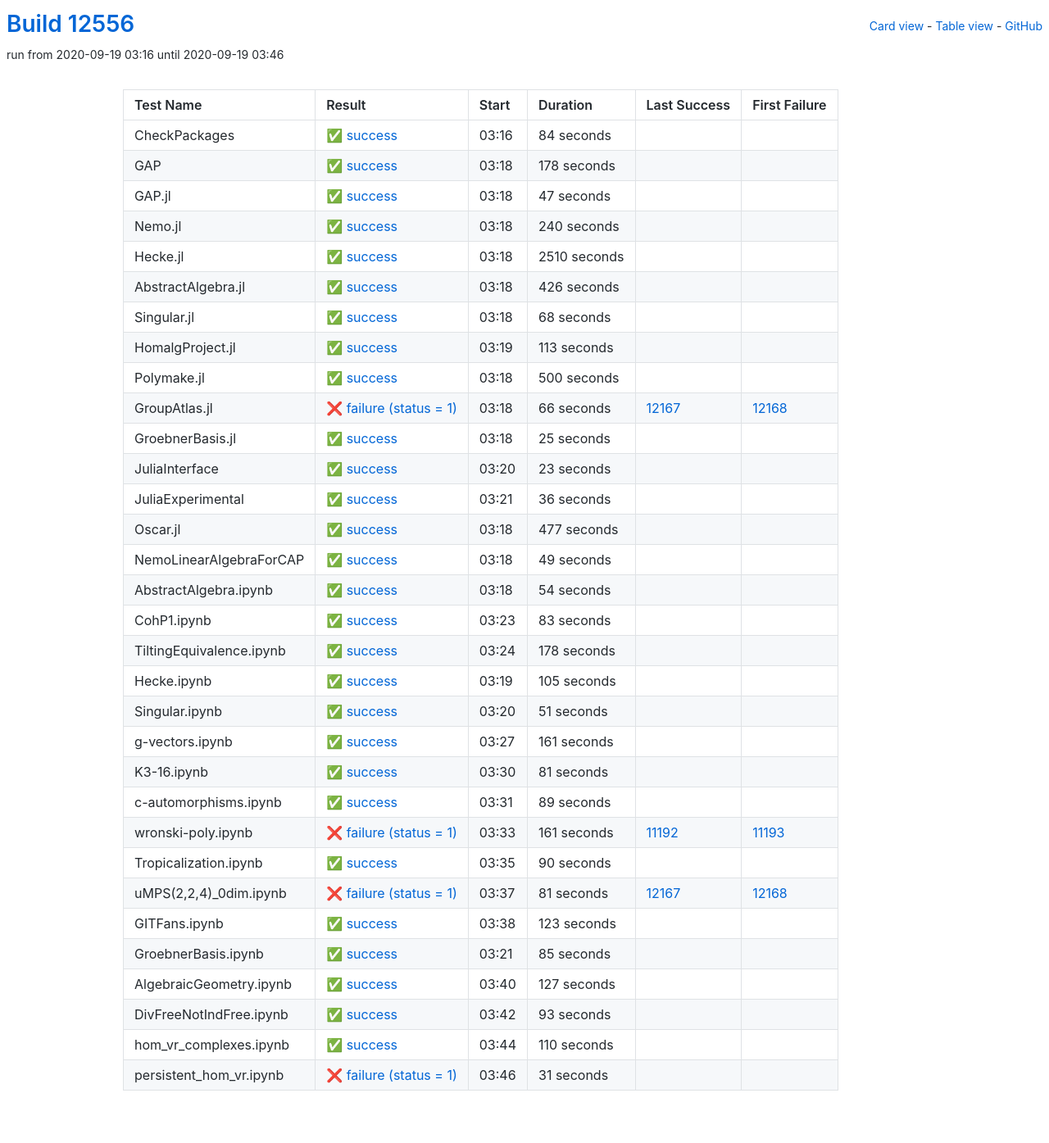
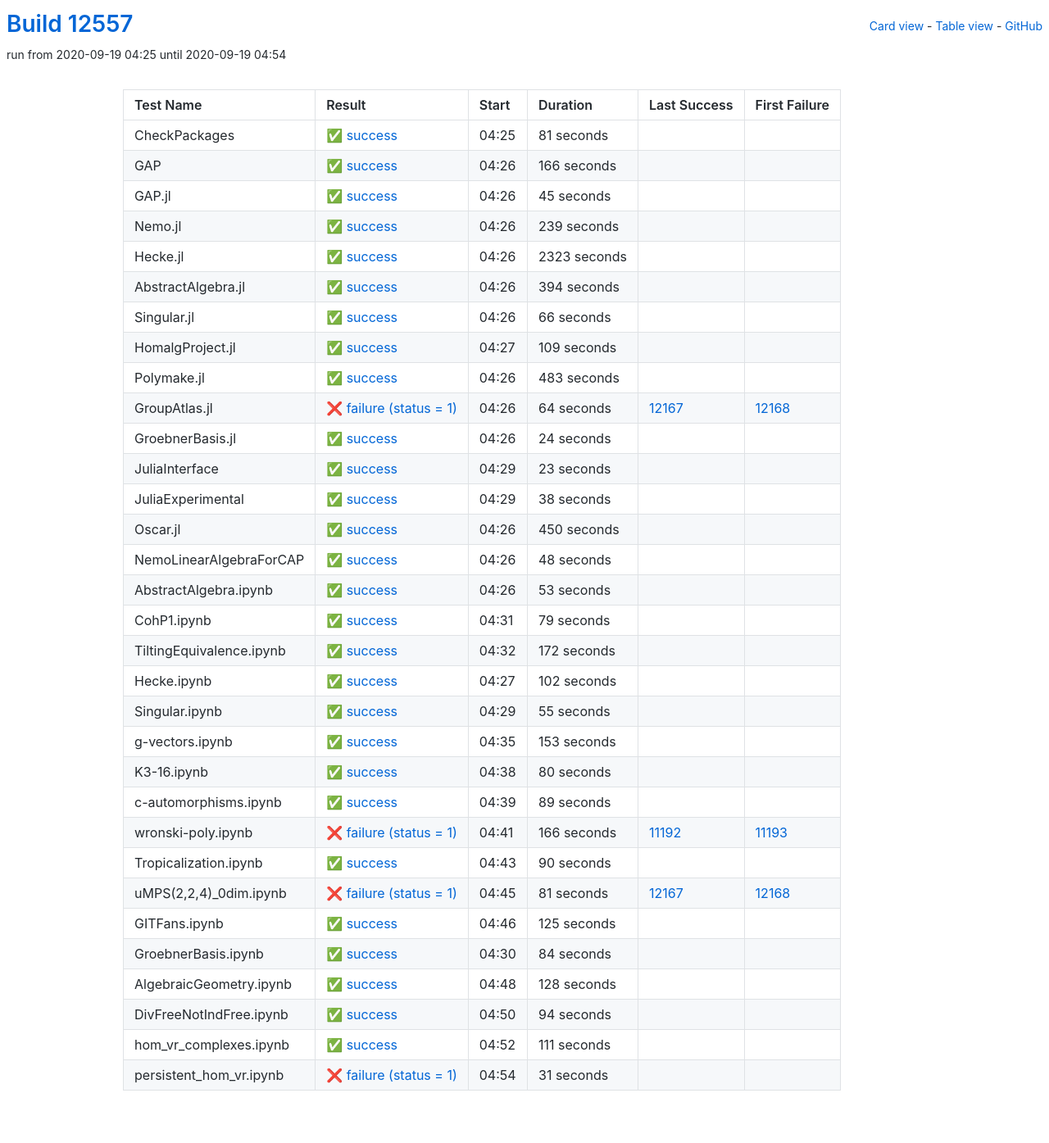
Before and after one commit to oscar-system/oscar-ci-status, a Jekyll site: the page built from table.html, in a window 1280 px wide. Shown: the whole page at 82% size. Built offline with Jekyll 4.4.1, drawn with Linux system fonts in a browser that asks for light colours.

Commit message:
Build #12557

```diff
--- a/_data/ci.yml
+++ b/_data/ci.yml
@@ -1,6 +1,6 @@
 ---
-build: 12556
-build_url: https://oscarci.mathematik.uni-kl.de/job/oscar/12556/
+build: 12557
+build_url: https://oscarci.mathematik.uni-kl.de/job/oscar/12557/
 job: oscar
 organization: oscar-system
 repo: oscar-ci-status
@@ -8,140 +8,140 @@ repourl: https://github.com/oscar-system/oscar-ci-status
 tests:
 - name: CheckPackages
   id: checkpackages
-  log: https://oscarci.mathematik.uni-kl.de/job/oscar/12556/artifact/logs/build-12556/CheckPackages.log
-  start: 2020-09-19 03:16
+  log: https://oscarci.mathematik.uni-kl.de/job/oscar/12557/artifact/logs/build-12557/CheckPackages.log
+  start: 2020-09-19 04:25
   success: true
   exitcode: 0
   status: success
-  duration: 84
+  duration: 81
   last_success: false
   last_success_url:
   first_failure: false
   first_failure_url:
 - name: GAP
   id: gap
-  log: https://oscarci.mathematik.uni-kl.de/job/oscar/12556/artifact/logs/build-12556/GAP.log
-  start: 2020-09-19 03:18
+  log: https://oscarci.mathematik.uni-kl.de/job/oscar/12557/artifact/logs/build-12557/GAP.log
+  start: 2020-09-19 04:26
   success: true
   exitcode: 0
   status: success
-  duration: 178
+  duration: 166
   last_success: false
   last_success_url:
   first_failure: false
   first_failure_url:
 - name: GAP.jl
   id: gap-jl
-  log: https://oscarci.mathematik.uni-kl.de/job/oscar/12556/artifact/logs/build-12556/GAP.jl.log
-  start: 2020-09-19 03:18
+  log: https://oscarci.mathematik.uni-kl.de/job/oscar/12557/artifact/logs/build-12557/GAP.jl.log
+  start: 2020-09-19 04:26
   success: true
   exitcode: 0
   status: success
-  duration: 47
+  duration: 45
   last_success: false
   last_success_url:
   first_failure: false
   first_failure_url:
 - name: Nemo.jl
   id: nemo-jl
-  log: https://oscarci.mathematik.uni-kl.de/job/oscar/12556/artifact/logs/build-12556/Nemo.jl.log
-  start: 2020-09-19 03:18
+  log: https://oscarci.mathematik.uni-kl.de/job/oscar/12557/artifact/logs/build-12557/Nemo.jl.log
+  start: 2020-09-19 04:26
   success: true
   exitcode: 0
   status: success
-  duration: 240
+  duration: 239
   last_success: false
   last_success_url:
   first_failure: false
   first_failure_url:
 - name: Hecke.jl
   id: hecke-jl
-  log: https://oscarci.mathematik.uni-kl.de/job/oscar/12556/artifact/logs/build-12556/Hecke.jl.log
-  start: 2020-09-19 03:18
+  log: https://oscarci.mathematik.uni-kl.de/job/oscar/12557/artifact/logs/build-12557/Hecke.jl.log
+  start: 2020-09-19 04:26
   success: true
   exitcode: 0
   status: success
-  duration: 2510
+  duration: 2323
   last_success: false
   last_success_url:
   first_failure: false
   first_failure_url:
 - name: AbstractAlgebra.jl
   id: abstractalgebra-jl
-  log: https://oscarci.mathematik.uni-kl.de/job/oscar/12556/artifact/logs/build-12556/AbstractAlgebra.jl.log
-  start: 2020-09-19 03:18
+  log: https://oscarci.mathematik.uni-kl.de/job/oscar/12557/artifact/logs/build-12557/AbstractAlgebra.jl.log
+  start: 2020-09-19 04:26
   success: true
   exitcode: 0
   status: success
-  duration: 426
+  duration: 394
   last_success: false
   last_success_url:
   first_failure: false
   first_failure_url:
 - name: Singular.jl
   id: singular-jl
-  log: https://oscarci.mathematik.uni-kl.de/job/oscar/12556/artifact/logs/build-12556/Singular.jl.log
-  start: 2020-09-19 03:18
+  log: https://oscarci.mathematik.uni-kl.de/job/oscar/12557/artifact/logs/build-12557/Singular.jl.log
+  start: 2020-09-19 04:26
   success: true
   exitcode: 0
   status: success
-  duration: 68
+  duration: 66
   last_success: false
   last_success_url:
   first_failure: false
   first_failure_url:
 - name: HomalgProject.jl
   id: homalgproject-jl
-  log: https://oscarci.mathematik.uni-kl.de/job/oscar/12556/artifact/logs/build-12556/HomalgProject.jl.log
-  start: 2020-09-19 03:19
+  log: https://oscarci.mathematik.uni-kl.de/job/oscar/12557/artifact/logs/build-12557/HomalgProject.jl.log
+  start: 2020-09-19 04:27
   success: true
   exitcode: 0
   status: success
-  duration: 113
+  duration: 109
   last_success: false
   last_success_url:
   first_failure: false
   first_failure_url:
 - name: Polymake.jl
   id: polymake-jl
-  log: https://oscarci.mathematik.uni-kl.de/job/oscar/12556/artifact/logs/build-12556/Polymake.jl.log
-  start: 2020-09-19 03:18
+  log: https://oscarci.mathematik.uni-kl.de/job/oscar/12557/artifact/logs/build-12557/Polymake.jl.log
+  start: 2020-09-19 04:26
   success: true
   exitcode: 0
   status: success
-  duration: 500
+  duration: 483
   last_success: false
   last_success_url:
   first_failure: false
   first_failure_url:
 - name: GroupAtlas.jl
   id: groupatlas-jl
-  log: https://oscarci.mathematik.uni-kl.de/job/oscar/12556/artifact/logs/build-12556/GroupAtlas.jl.log
-  start: 2020-09-19 03:18
+  log: https://oscarci.mathematik.uni-kl.de/job/oscar/12557/artifact/logs/build-12557/GroupAtlas.jl.log
+  start: 2020-09-19 04:26
   success: false
   exitcode: 1
   status: failure
-  duration: 66
+  duration: 64
   last_success: 12167
   last_success_url: https://oscarci.mathematik.uni-kl.de/job/oscar/12167/
   first_failure: 12168
   first_failure_url: https://oscarci.mathematik.uni-kl.de/job/oscar/12168/
 - name: GroebnerBasis.jl
   id: groebnerbasis-jl
-  log: https://oscarci.mathematik.uni-kl.de/job/oscar/12556/artifact/logs/build-12556/GroebnerBasis.jl.log
-  start: 2020-09-19 03:18
+  log: https://oscarci.mathematik.uni-kl.de/job/oscar/12557/artifact/logs/build-12557/GroebnerBasis.jl.log
+  start: 2020-09-19 04:26
   success: true
   exitcode: 0
   status: success
-  duration: 25
+  duration: 24
   last_success: false
   last_success_url:
   first_failure: false
   first_failure_url:
 - name: JuliaInterface
   id: juliainterface
-  log: https://oscarci.mathematik.uni-kl.de/job/oscar/12556/artifact/logs/build-12556/JuliaInterface.log
-  start: 2020-09-19 03:20
+  log: https://oscarci.mathematik.uni-kl.de/job/oscar/12557/artifact/logs/build-12557/JuliaInterface.log
+  start: 2020-09-19 04:29
   success: true
   exitcode: 0
   status: success
@@ -152,128 +152,128 @@ tests:
   first_failure_url:
 - name: JuliaExperimental
   id: juliaexperimental
-  log: https://oscarci.mathematik.uni-kl.de/job/oscar/12556/artifact/logs/build-12556/JuliaExperimental.log
-  start: 2020-09-19 03:21
+  log: https://oscarci.mathematik.uni-kl.de/job/oscar/12557/artifact/logs/build-12557/JuliaExperimental.log
+  start: 2020-09-19 04:29
   success: true
   exitcode: 0
   status: success
-  duration: 36
+  duration: 38
   last_success: false
   last_success_url:
   first_failure: false
   first_failure_url:
 - name: Oscar.jl
   id: oscar-jl
-  log: https://oscarci.mathematik.uni-kl.de/job/oscar/12556/artifact/logs/build-12556/Oscar.jl.log
-  start: 2020-09-19 03:18
+  log: https://oscarci.mathematik.uni-kl.de/job/oscar/12557/artifact/logs/build-12557/Oscar.jl.log
+  start: 2020-09-19 04:26
   success: true
   exitcode: 0
   status: success
-  duration: 477
+  duration: 450
   last_success: false
   last_success_url:
   first_failure: false
   first_failure_url:
 - name: NemoLinearAlgebraForCAP
   id: nemolinearalgebraforcap
-  log: https://oscarci.mathematik.uni-kl.de/job/oscar/12556/artifact/logs/build-12556/NemoLinearAlgebraForCAP.log
-  start: 2020-09-19 03:18
+  log: https://oscarci.mathematik.uni-kl.de/job/oscar/12557/artifact/logs/build-12557/NemoLinearAlgebraForCAP.log
+  start: 2020-09-19 04:26
   success: true
   exitcode: 0
   status: success
-  duration: 49
+  duration: 48
   last_success: false
   last_success_url:
   first_failure: false
   first_failure_url:
 - name: AbstractAlgebra.ipynb
   id: abstractalgebra-ipynb
-  log: https://oscarci.mathematik.uni-kl.de/job/oscar/12556/artifact/logs/build-12556/AbstractAlgebra.ipynb.log
-  start: 2020-09-19 03:18
+  log: https://oscarci.mathematik.uni-kl.de/job/oscar/12557/artifact/logs/build-12557/AbstractAlgebra.ipynb.log
+  start: 2020-09-19 04:26
   success: true
   exitcode: 0
   status: success
-  duration: 54
+  duration: 53
   last_success: false
   last_success_url:
   first_failure: false
   first_failure_url:
 - name: CohP1.ipynb
   id: cohp1-ipynb
-  log: https://oscarci.mathematik.uni-kl.de/job/oscar/12556/artifact/logs/build-12556/CohP1.ipynb.log
-  start: 2020-09-19 03:23
+  log: https://oscarci.mathematik.uni-kl.de/job/oscar/12557/artifact/logs/build-12557/CohP1.ipynb.log
+  start: 2020-09-19 04:31
   success: true
   exitcode: 0
   status: success
-  duration: 83
+  duration: 79
   last_success: false
   last_success_url:
   first_failure: false
   first_failure_url:
 - name: TiltingEquivalence.ipynb
   id: tiltingequivalence-ipynb
-  log: https://oscarci.mathematik.uni-kl.de/job/oscar/12556/artifact/logs/build-12556/TiltingEquivalence.ipynb.log
-  start: 2020-09-19 03:24
+  log: https://oscarci.mathematik.uni-kl.de/job/oscar/12557/artifact/logs/build-12557/TiltingEquivalence.ipynb.log
+  start: 2020-09-19 04:32
   success: true
   exitcode: 0
   status: success
-  duration: 178
+  duration: 172
   last_success: false
   last_success_url:
   first_failure: false
   first_failure_url:
 - name: Hecke.ipynb
   id: hecke-ipynb
-  log: https://oscarci.mathematik.uni-kl.de/job/oscar/12556/artifact/logs/build-12556/Hecke.ipynb.log
-  start: 2020-09-19 03:19
+  log: https://oscarci.mathematik.uni-kl.de/job/oscar/12557/artifact/logs/build-12557/Hecke.ipynb.log
+  start: 2020-09-19 04:27
   success: true
   exitcode: 0
   status: success
-  duration: 105
+  duration: 102
   last_success: false
   last_success_url:
   first_failure: false
   first_failure_url:
 - name: Singular.ipynb
   id: singular-ipynb
-  log: https://oscarci.mathematik.uni-kl.de/job/oscar/12556/artifact/logs/build-12556/Singular.ipynb.log
-  start: 2020-09-19 03:20
+  log: https://oscarci.mathematik.uni-kl.de/job/oscar/12557/artifact/logs/build-12557/Singular.ipynb.log
+  start: 2020-09-19 04:29
   success: true
   exitcode: 0
   status: success
-  duration: 51
+  duration: 55
   last_success: false
   last_success_url:
   first_failure: false
   first_failure_url:
 - name: g-vectors.ipynb
   id: g-vectors-ipynb
-  log: https://oscarci.mathematik.uni-kl.de/job/oscar/12556/artifact/logs/build-12556/g-vectors.ipynb.log
-  start: 2020-09-19 03:27
+  log: https://oscarci.mathematik.uni-kl.de/job/oscar/12557/artifact/logs/build-12557/g-vectors.ipynb.log
+  start: 2020-09-19 04:35
   success: true
   exitcode: 0
   status: success
-  duration: 161
+  duration: 153
   last_success: false
   last_success_url:
   first_failure: false
   first_failure_url:
 - name: K3-16.ipynb
   id: k3-16-ipynb
-  log: https://oscarci.mathematik.uni-kl.de/job/oscar/12556/artifact/logs/build-12556/K3-16.ipynb.log
-  start: 2020-09-19 03:30
+  log: https://oscarci.mathematik.uni-kl.de/job/oscar/12557/artifact/logs/build-12557/K3-16.ipynb.log
+  start: 2020-09-19 04:38
   success: true
   exitcode: 0
   status: success
-  duration: 81
+  duration: 80
   last_success: false
   last_success_url:
   first_failure: false
   first_failure_url:
 - name: c-automorphisms.ipynb
   id: c-automorphisms-ipynb
-  log: https://oscarci.mathematik.uni-kl.de/job/oscar/12556/artifact/logs/build-12556/c-automorphisms.ipynb.log
-  start: 2020-09-19 03:31
+  log: https://oscarci.mathematik.uni-kl.de/job/oscar/12557/artifact/logs/build-12557/c-automorphisms.ipynb.log
+  start: 2020-09-19 04:39
   success: true
   exitcode: 0
   status: success
@@ -284,20 +284,20 @@ tests:
   first_failure_url:
 - name: wronski-poly.ipynb
   id: wronski-poly-ipynb
-  log: https://oscarci.mathematik.uni-kl.de/job/oscar/12556/artifact/logs/build-12556/wronski-poly.ipynb.log
-  start: 2020-09-19 03:33
+  log: https://oscarci.mathematik.uni-kl.de/job/oscar/12557/artifact/logs/build-12557/wronski-poly.ipynb.log
+  start: 2020-09-19 04:41
   success: false
   exitcode: 1
   status: failure
-  duration: 161
+  duration: 166
   last_success: 11192
   last_success_url: https://oscarci.mathematik.uni-kl.de/job/oscar/11192/
   first_failure: 11193
   first_failure_url: https://oscarci.mathematik.uni-kl.de/job/oscar/11193/
 - name: Tropicalization.ipynb
   id: tropicalization-ipynb
-  log: https://oscarci.mathematik.uni-kl.de/job/oscar/12556/artifact/logs/build-12556/Tropicalization.ipynb.log
-  start: 2020-09-19 03:35
+  log: https://oscarci.mathematik.uni-kl.de/job/oscar/12557/artifact/logs/build-12557/Tropicalization.ipynb.log
+  start: 2020-09-19 04:43
   success: true
   exitcode: 0
   status: success
@@ -308,8 +308,8 @@ tests:
   first_failure_url:
 - name: uMPS(2,2,4)_0dim.ipynb
   id: umps-2-2-4-0dim-ipynb
-  log: https://oscarci.mathematik.uni-kl.de/job/oscar/12556/artifact/logs/build-12556/uMPS-2-2-4-_0dim.ipynb.log
-  start: 2020-09-19 03:37
+  log: https://oscarci.mathematik.uni-kl.de/job/oscar/12557/artifact/logs/build-12557/uMPS-2-2-4-_0dim.ipynb.log
+  start: 2020-09-19 04:45
   success: false
   exitcode: 1
   status: failure
@@ -320,68 +320,68 @@ tests:
   first_failure_url: https://oscarci.mathematik.uni-kl.de/job/oscar/12168/
 - name: GITFans.ipynb
   id: gitfans-ipynb
-  log: https://oscarci.mathematik.uni-kl.de/job/oscar/12556/artifact/logs/build-12556/GITFans.ipynb.log
-  start: 2020-09-19 03:38
+  log: https://oscarci.mathematik.uni-kl.de/job/oscar/12557/artifact/logs/build-12557/GITFans.ipynb.log
+  start: 2020-09-19 04:46
   success: true
   exitcode: 0
   status: success
-  duration: 123
+  duration: 125
   last_success: false
   last_success_url:
   first_failure: false
   first_failure_url:
 - name: GroebnerBasis.ipynb
   id: groebnerbasis-ipynb
-  log: https://oscarci.mathematik.uni-kl.de/job/oscar/12556/artifact/logs/build-12556/GroebnerBasis.ipynb.log
-  start: 2020-09-19 03:21
+  log: https://oscarci.mathematik.uni-kl.de/job/oscar/12557/artifact/logs/build-12557/GroebnerBasis.ipynb.log
+  start: 2020-09-19 04:30
   success: true
   exitcode: 0
   status: success
-  duration: 85
+  duration: 84
   last_success: false
   last_success_url:
   first_failure: false
   first_failure_url:
 - name: AlgebraicGeometry.ipynb
   id: algebraicgeometry-ipynb
-  log: https://oscarci.mathematik.uni-kl.de/job/oscar/12556/artifact/logs/build-12556/AlgebraicGeometry.ipynb.log
-  start: 2020-09-19 03:40
+  log: https://oscarci.mathematik.uni-kl.de/job/oscar/12557/artifact/logs/build-12557/AlgebraicGeometry.ipynb.log
+  start: 2020-09-19 04:48
   success: true
   exitcode: 0
   status: success
-  duration: 127
+  duration: 128
   last_success: false
   last_success_url:
   first_failure: false
   first_failure_url:
 - name: DivFreeNotIndFree.ipynb
   id: divfreenotindfree-ipynb
-  log: https://oscarci.mathematik.uni-kl.de/job/oscar/12556/artifact/logs/build-12556/DivFreeNotIndFree.ipynb.log
-  start: 2020-09-19 03:42
+  log: https://oscarci.mathematik.uni-kl.de/job/oscar/12557/artifact/logs/build-12557/DivFreeNotIndFree.ipynb.log
+  start: 2020-09-19 04:50
   success: true
   exitcode: 0
   status: success
-  duration: 93
+  duration: 94
   last_success: false
   last_success_url:
   first_failure: false
   first_failure_url:
 - name: hom_vr_complexes.ipynb
   id: hom-vr-complexes-ipynb
-  log: https://oscarci.mathematik.uni-kl.de/job/oscar/12556/artifact/logs/build-12556/hom_vr_complexes.ipynb.log
-  start: 2020-09-19 03:44
+  log: https://oscarci.mathematik.uni-kl.de/job/oscar/12557/artifact/logs/build-12557/hom_vr_complexes.ipynb.log
+  start: 2020-09-19 04:52
   success: true
   exitcode: 0
   status: success
-  duration: 110
+  duration: 111
   last_success: false
   last_success_url:
   first_failure: false
   first_failure_url:
 - name: persistent_hom_vr.ipynb
   id: persistent-hom-vr-ipynb
-  log: https://oscarci.mathematik.uni-kl.de/job/oscar/12556/artifact/logs/build-12556/persistent_hom_vr.ipynb.log
-  start: 2020-09-19 03:46
+  log: https://oscarci.mathematik.uni-kl.de/job/oscar/12557/artifact/logs/build-12557/persistent_hom_vr.ipynb.log
+  start: 2020-09-19 04:54
   success: false
   exitcode: 1
   status: failure
```
Also changed, not shown: README.md.
